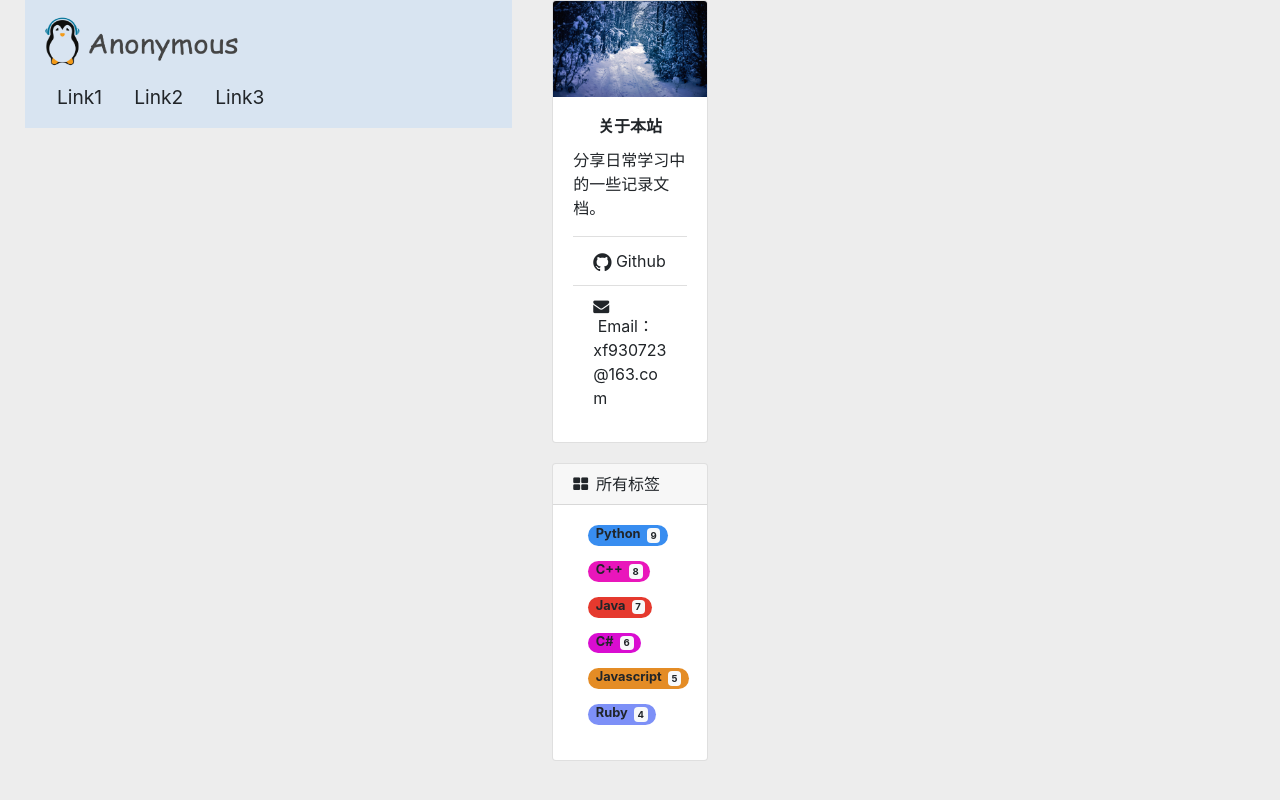
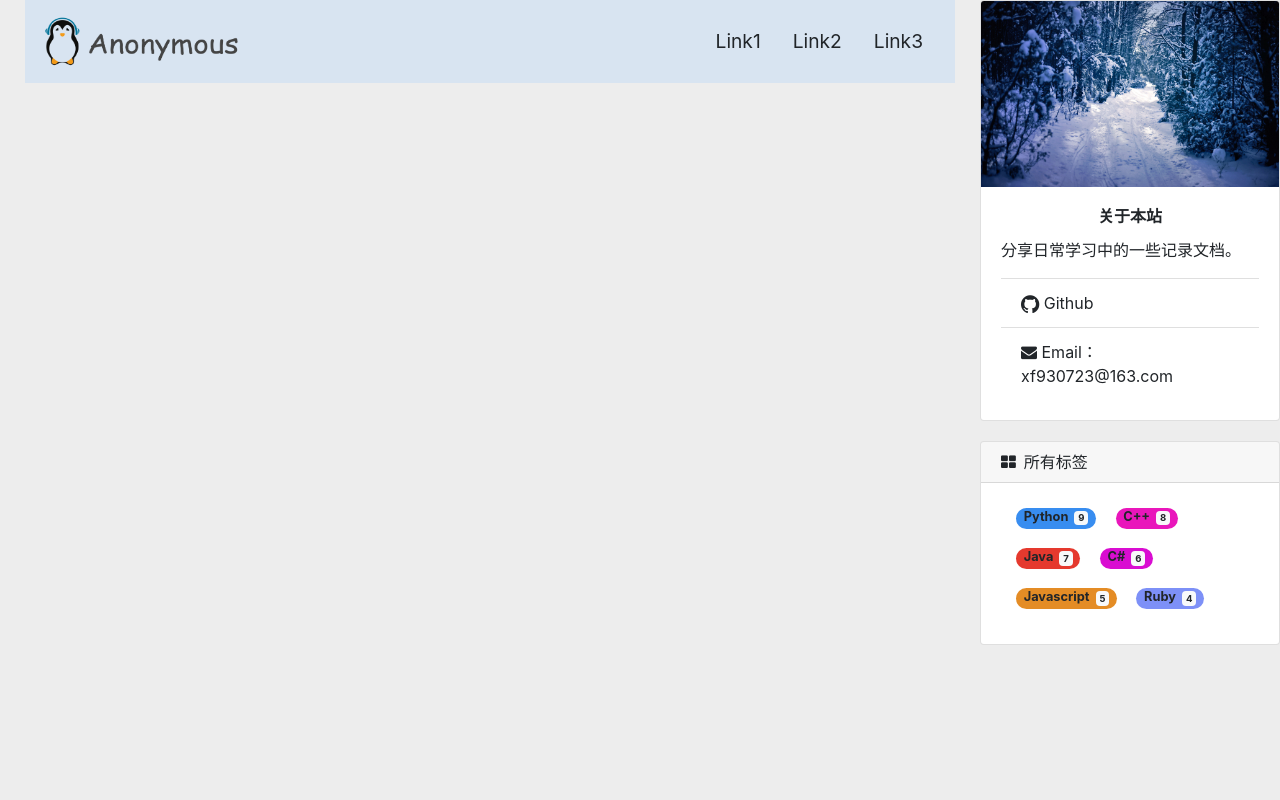
Before and after one commit to AnonymousXF/BlogV2.0, a Python web app: template app/templates/base.html in a window 1280 px wide. Run offline with Jinja, Linux system fonts and the light colour scheme; the template is opened without the code that fills it, so the values that code supplies are empty.

Commit message:
自适应布局

```diff
--- a/app/templates/sidebar.html
+++ b/app/templates/sidebar.html
@@ -1,4 +1,4 @@
-<nav class="col-md-3 sidebar">
+<nav class="sidebar-content">
     <div class="about-me">
         <div class="card">
             <img class="card-img-top" src="{{ url_for('static', filename='image/card_top.jpg') }}" alt="Card image cap">
```
